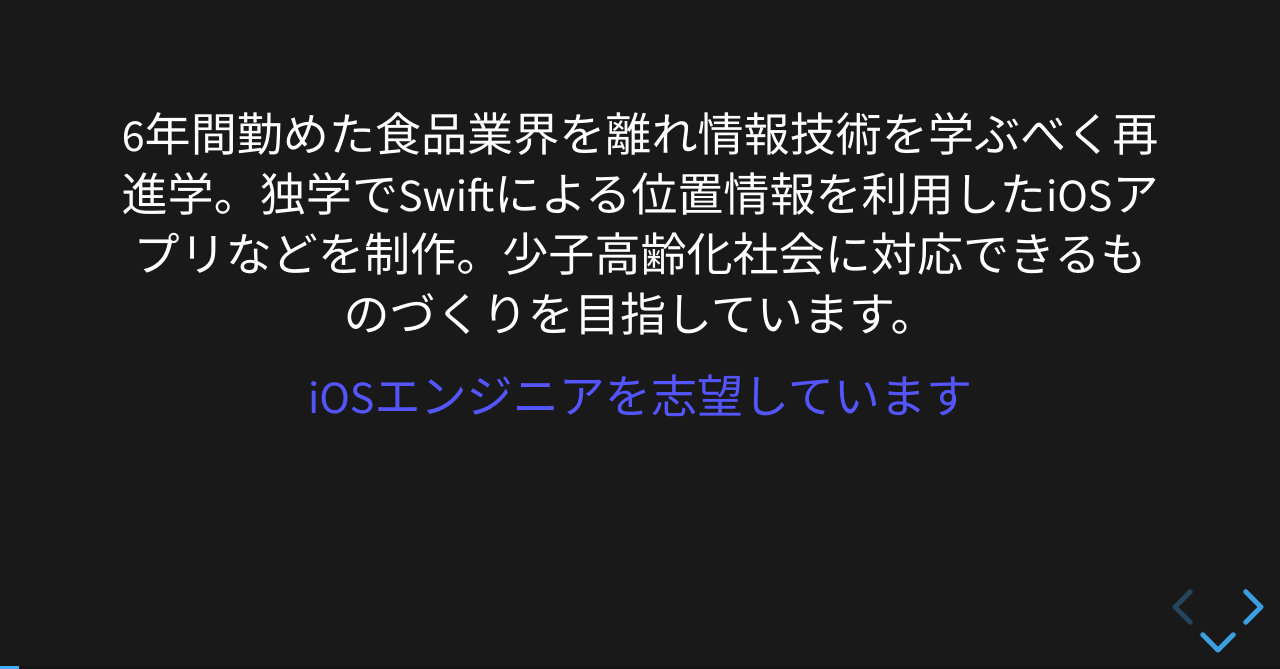
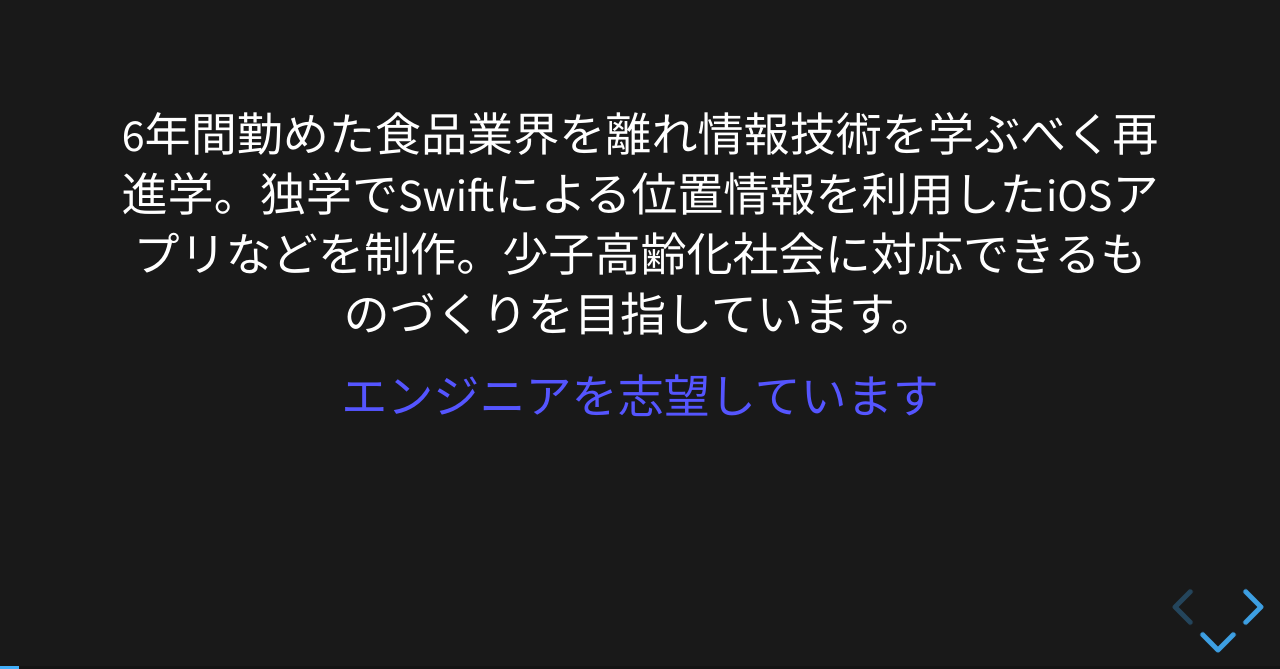
Before and after one commit to KonoLv1/Profile, a website: page index.html in a window 1280 px wide. Both pictures are taken after a click on the button "next slide". Shown: the part 131-800 px from the top of the page. Drawn offline with Linux system fonts and the light colour scheme.

Commit message:
プロフィール

```diff
--- a/index.html
+++ b/index.html
@@ -38,7 +38,7 @@
 
 	<section>
 					<h2>はじめに</h2>
-		<section><p>6年間勤めた食品業界を離れ情報技術を学ぶべく再進学。独学でSwiftによる位置情報を利用したiOSアプリなどを制作。少子高齢化社会に対応できるものづくりを目指しています。<p><font color="#5555ff"><p>iOSエンジニアを志望しています<p></font></section>
+		<section><p>6年間勤めた食品業界を離れ情報技術を学ぶべく再進学。独学でSwiftによる位置情報を利用したiOSアプリなどを制作。少子高齢化社会に対応できるものづくりを目指しています。<p><font color="#5555ff"><p>エンジニアを志望しています<p></font></section>
 
 		<section><p>麻生情報ビジネス専門学校北九州校<br>コンピュータシステム科２年<br>（2020年3月卒業見込み）</p><p>年齢　２６</p></section>
 	</section>
```
